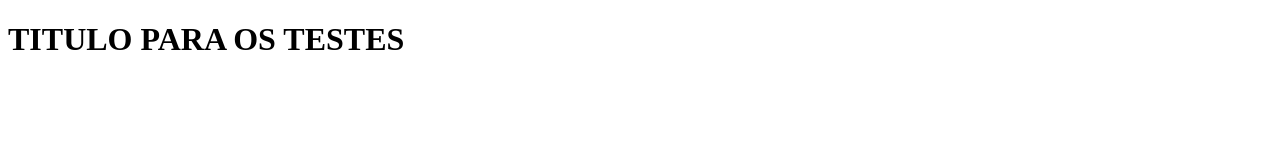
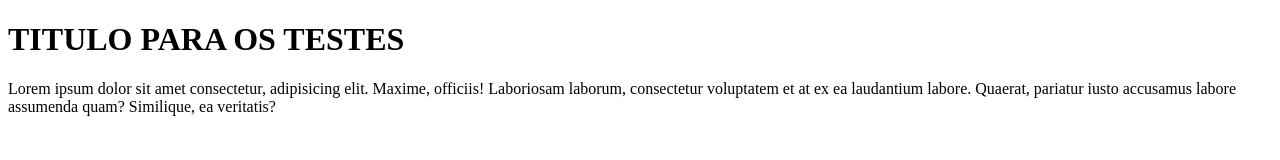
Before and after one commit to anisionascimento/STAR-WAS, a plain HTML site: page index.html in a window 1280 px wide. Drawn offline with Linux system fonts and the light colour scheme.

Commit message:
comecei a escrever o conteudo

```diff
--- a/index.html
+++ b/index.html
@@ -7,5 +7,6 @@
 </head>
 <body>
     <h1>TITULO PARA OS TESTES</h1>
+    <p>Lorem ipsum dolor sit amet consectetur, adipisicing elit. Maxime, officiis! Laboriosam laborum, consectetur voluptatem et at ex ea laudantium labore. Quaerat, pariatur iusto accusamus labore assumenda quam? Similique, ea veritatis?</p>
 </body>
 </html>
```
